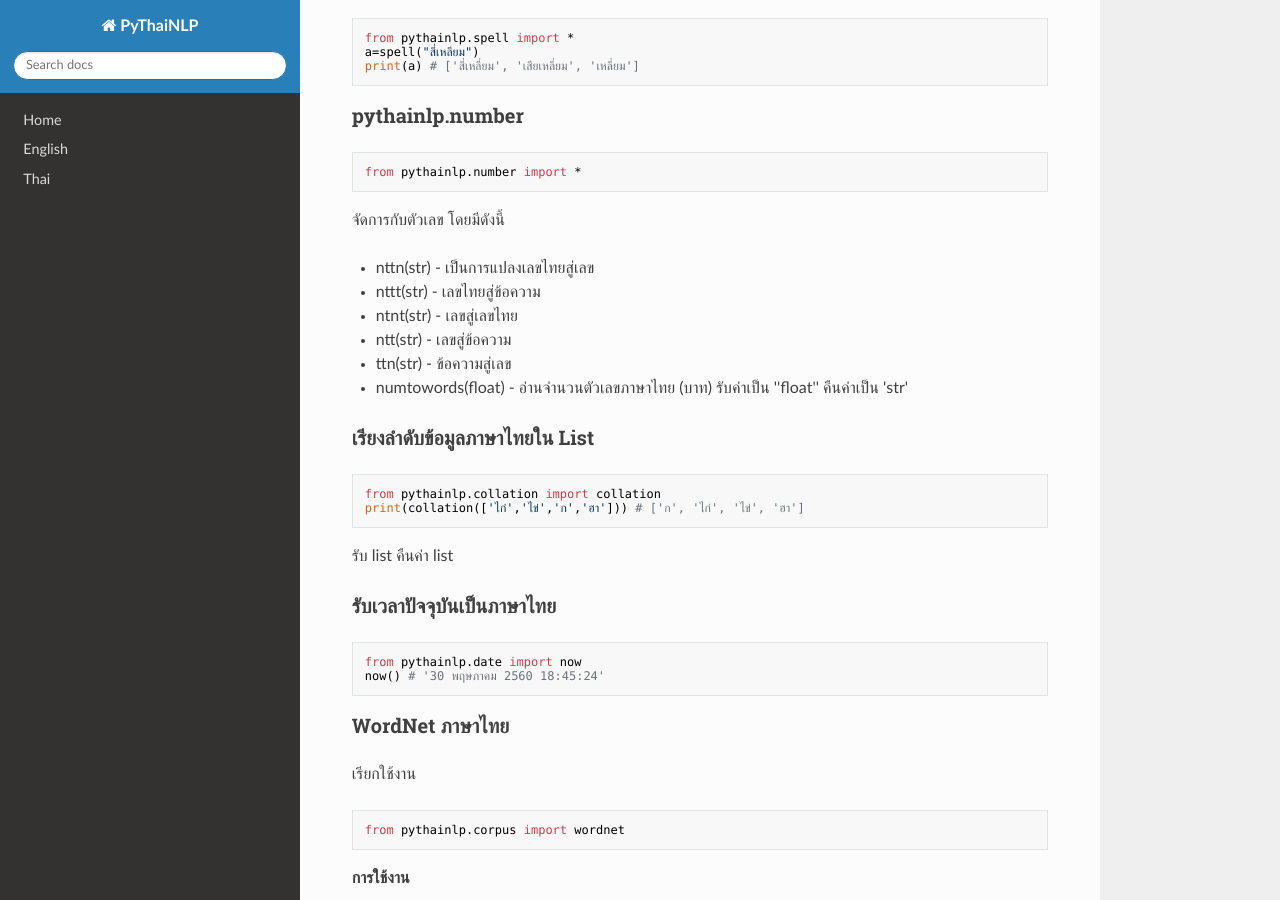
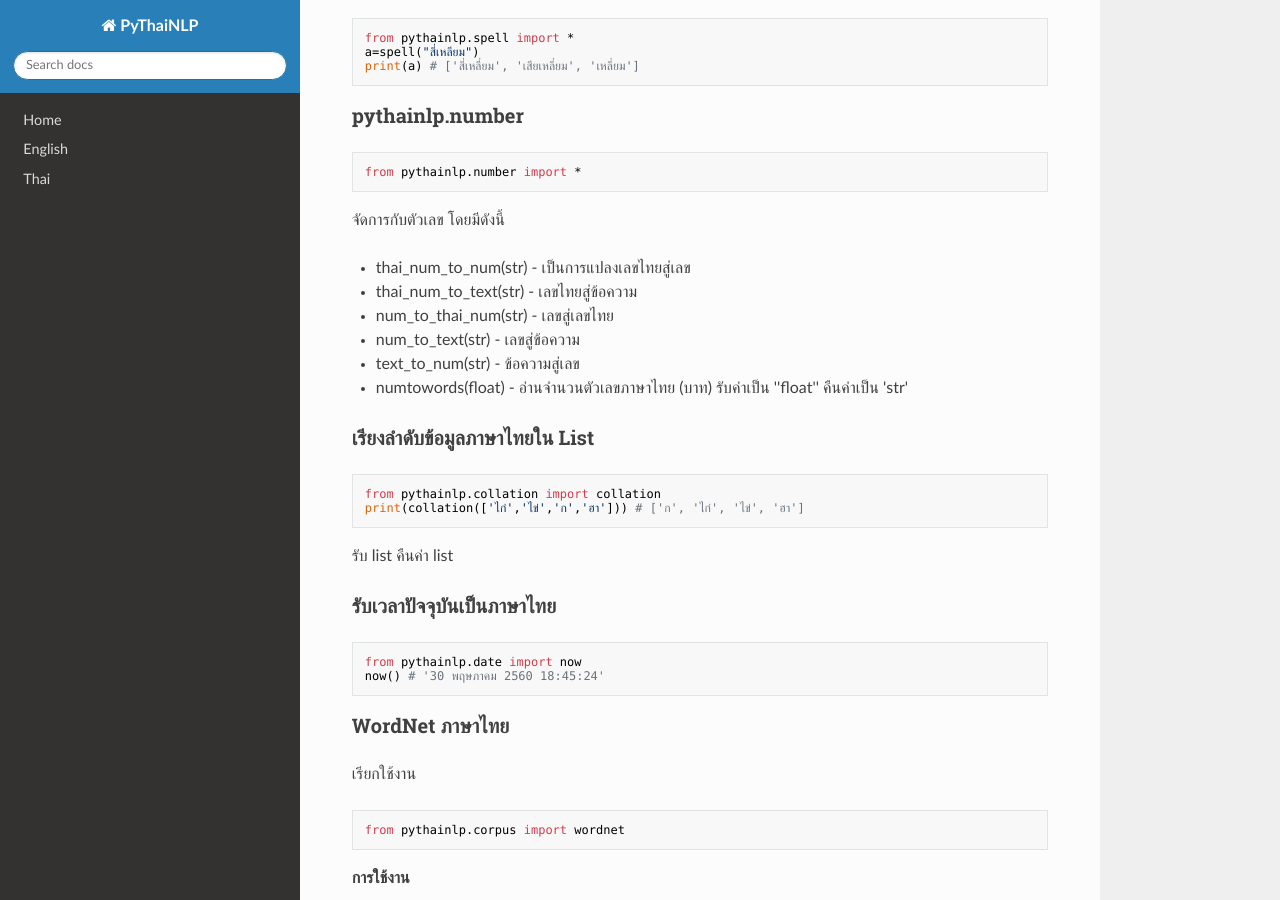
Before and after one commit to PyThaiNLP/pythainlp, an MkDocs documentation site: the page built from docs/pythainlp-1-5-thai.md, in a window 1280 px wide and 900 px high, scrolled down 3610 px. Built offline with MkDocs 1.6.1, drawn with Linux system fonts in a browser that asks for light colours; nearby versions of some CDN libraries; old or Windows-style settings are respelled for this version of MkDocs.

Commit message:
change api in pythainlp.number

````diff
--- a/docs/pythainlp-1-5-thai.md
+++ b/docs/pythainlp-1-5-thai.md
@@ -141,11 +141,11 @@ from pythainlp.number import *
 ```
 จัดการกับตัวเลข โดยมีดังนี้
 
-- nttn(str)  - เป็นการแปลงเลขไทยสู่เลข
-- nttt(str) - เลขไทยสู่ข้อความ
-- ntnt(str) - เลขสู่เลขไทย
-- ntt(str) - เลขสู่ข้อความ
-- ttn(str) - ข้อความสู่เลข
+- thai_num_to_num(str)  - เป็นการแปลงเลขไทยสู่เลข
+- thai_num_to_text(str) - เลขไทยสู่ข้อความ
+- num_to_thai_num(str) - เลขสู่เลขไทย
+- num_to_text(str) - เลขสู่ข้อความ
+- text_to_num(str) - ข้อความสู่เลข
 - numtowords(float) -  อ่านจำนวนตัวเลขภาษาไทย (บาท) รับค่าเป็น ''float'' คืนค่าเป็น  'str'
 
 ### เรียงลำดับข้อมูลภาษาไทยใน List
````
Also changed, not shown: 1 other file.
